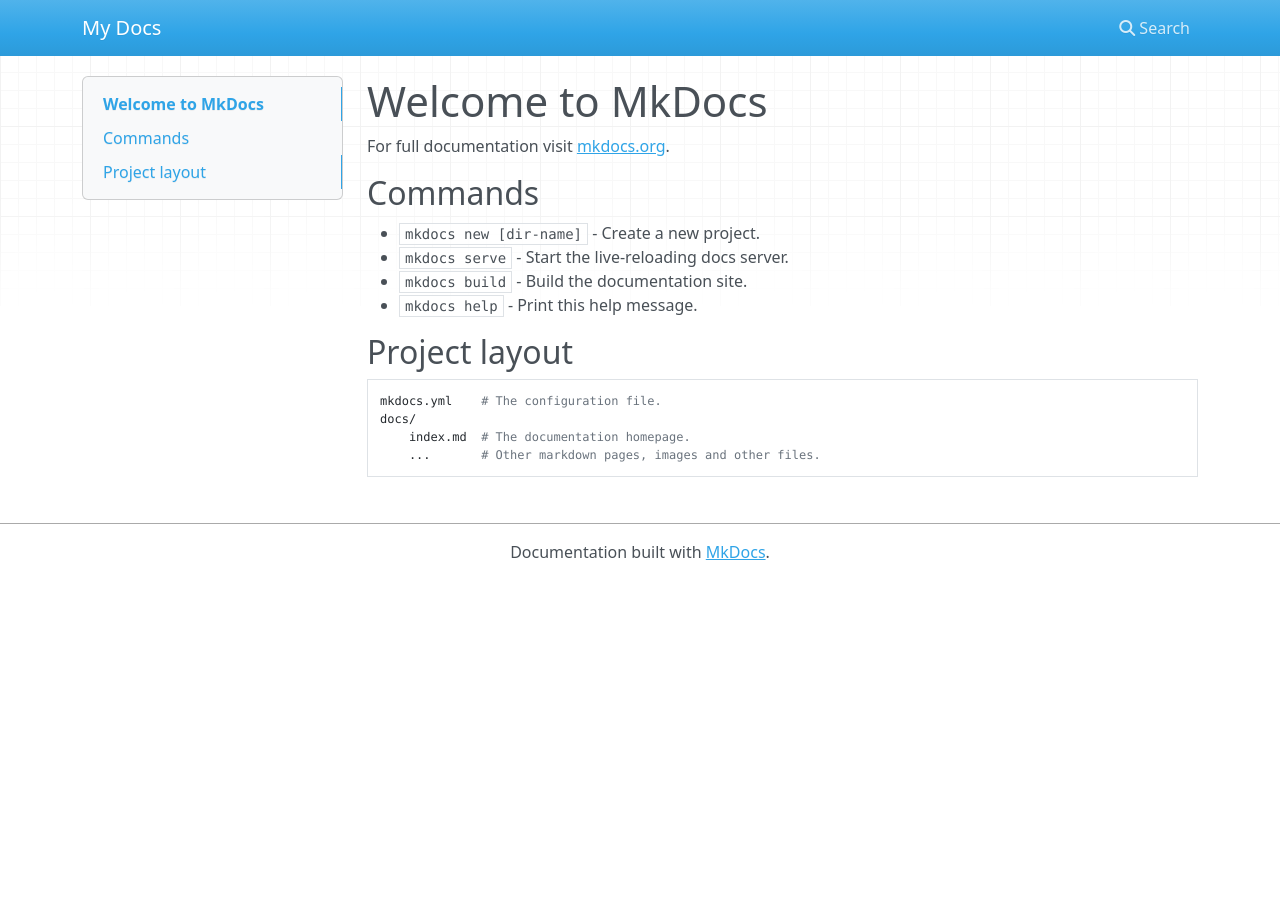
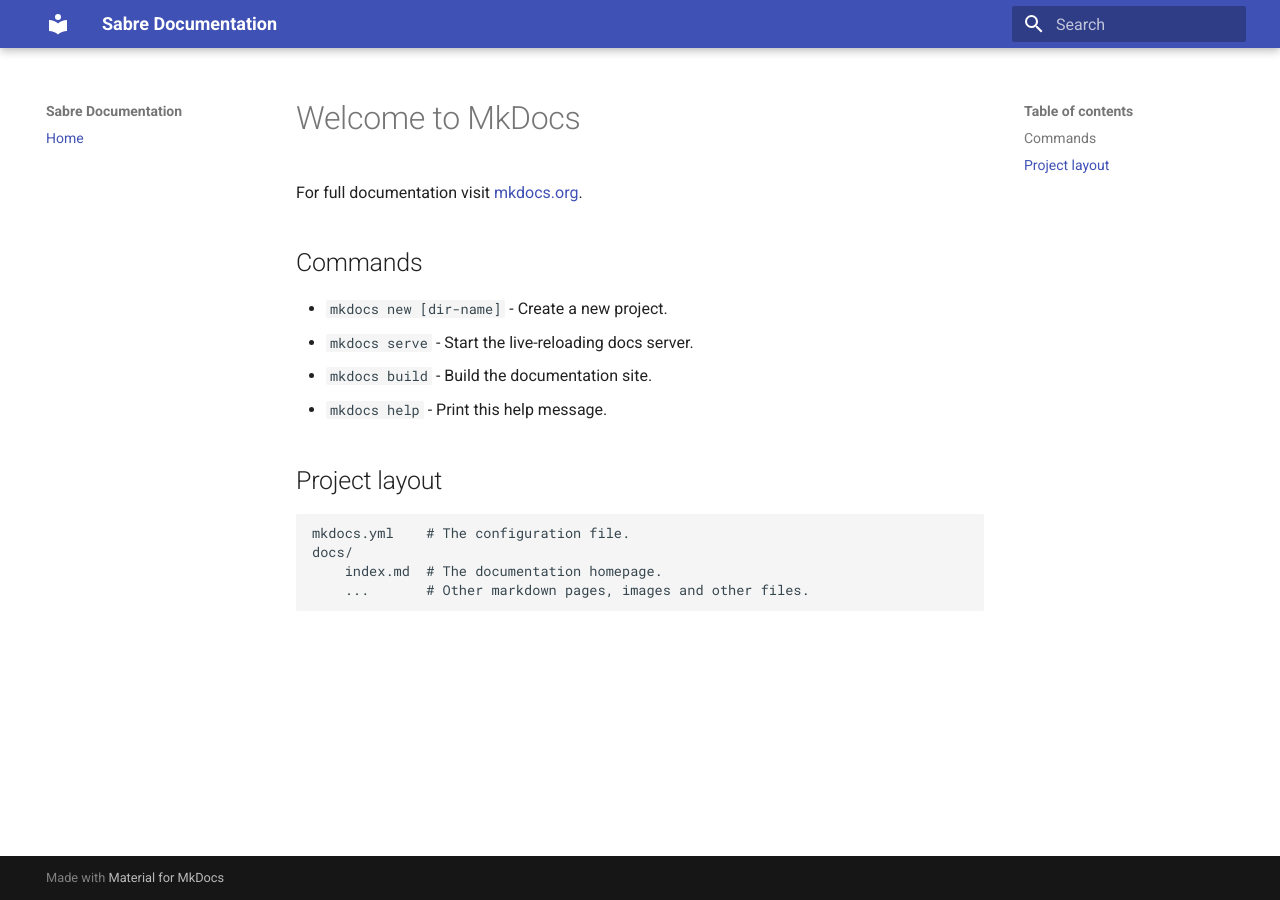
Before and after one commit to teymour-aldridge/sabre-docs, an MkDocs documentation site: the page built from docs/index.md, in a window 1280 px wide. Built offline with MkDocs 1.6.1 and Material for MkDocs 9.7.7, drawn with Linux system fonts in a browser that asks for light colours; nearby versions of some CDN libraries.

Commit message:
Added requirements.txt file and changed the theme to the mkdocs material theme.

```diff
--- a/mkdocs.yml
+++ b/mkdocs.yml
@@ -1 +1,5 @@
-site_name: My Docs
+site_name: Sabre Documentation
+theme:
+  name: 'material'
+nav:
+  - Home: index.md
--- /dev/null
+++ b/requirements.txt
@@ -0,0 +1,2 @@
+mkdocs
+mkdocs-material
```
